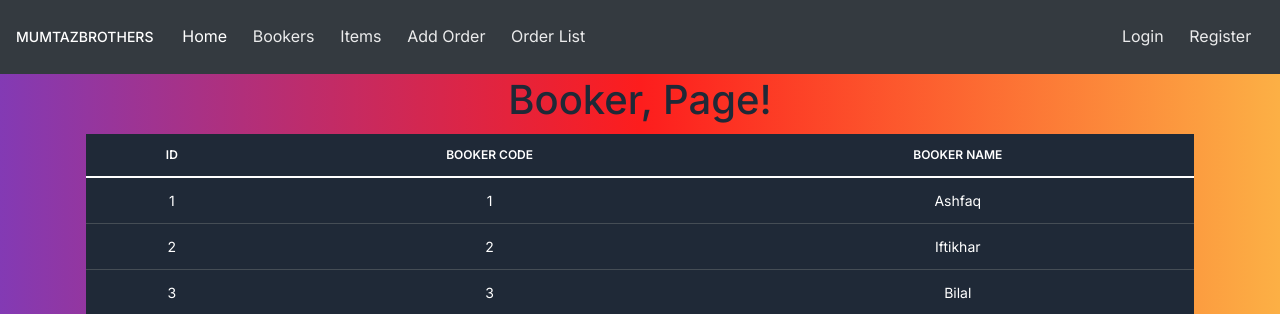
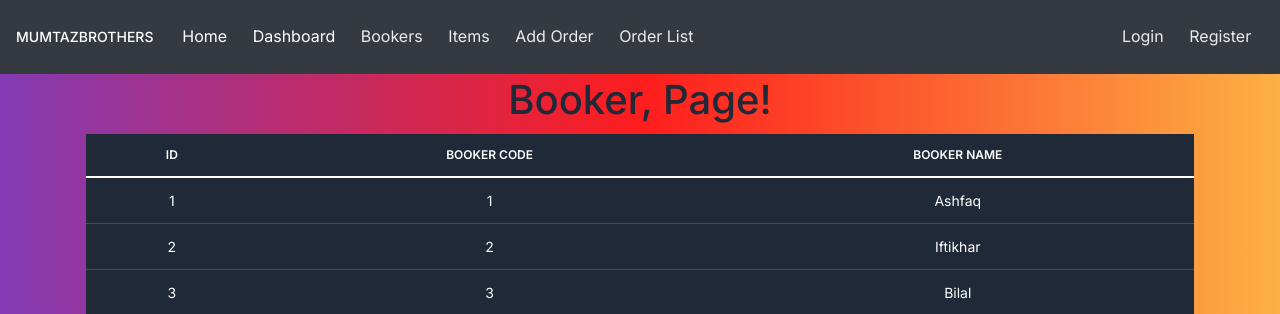
Before and after one commit to QurbanGujjar/Adams-Project, a Flask app: page /bookers in a window 1280 px wide. Shown: the top 314 px of the page. Run offline with Flask 2, Linux system fonts and the light colour scheme; data comes from the database, SQL or seed files in the repository; some libraries are stand-ins or nearby versions.

Commit message:
base file update

```diff
--- a/market/templates/base.html
+++ b/market/templates/base.html
@@ -40,6 +40,9 @@
             <ul class="navbar-nav mr-auto">
                 <li class="nav-item active">
                     <a class="nav-link" href="{{ url_for('home') }}">Home</a>
+                </li>
+ <li class="nav-item active">
+                    <a class="nav-link" href="{{ url_for('dashboard') }}">Dashboard</a>
                 </li>
                 <li class="nav-item">
                     <a class="nav-link" href="{{ url_for('bookers_page') }}">Bookers</a>
```
